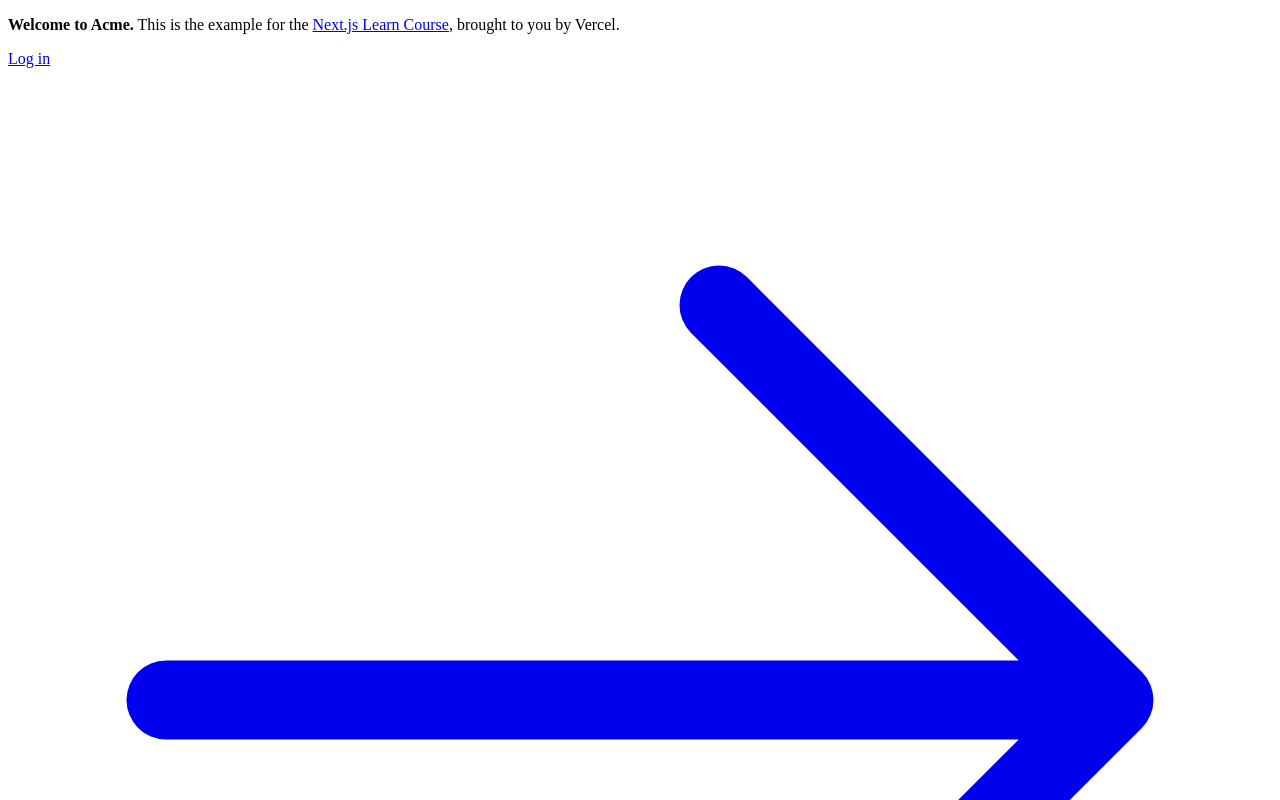
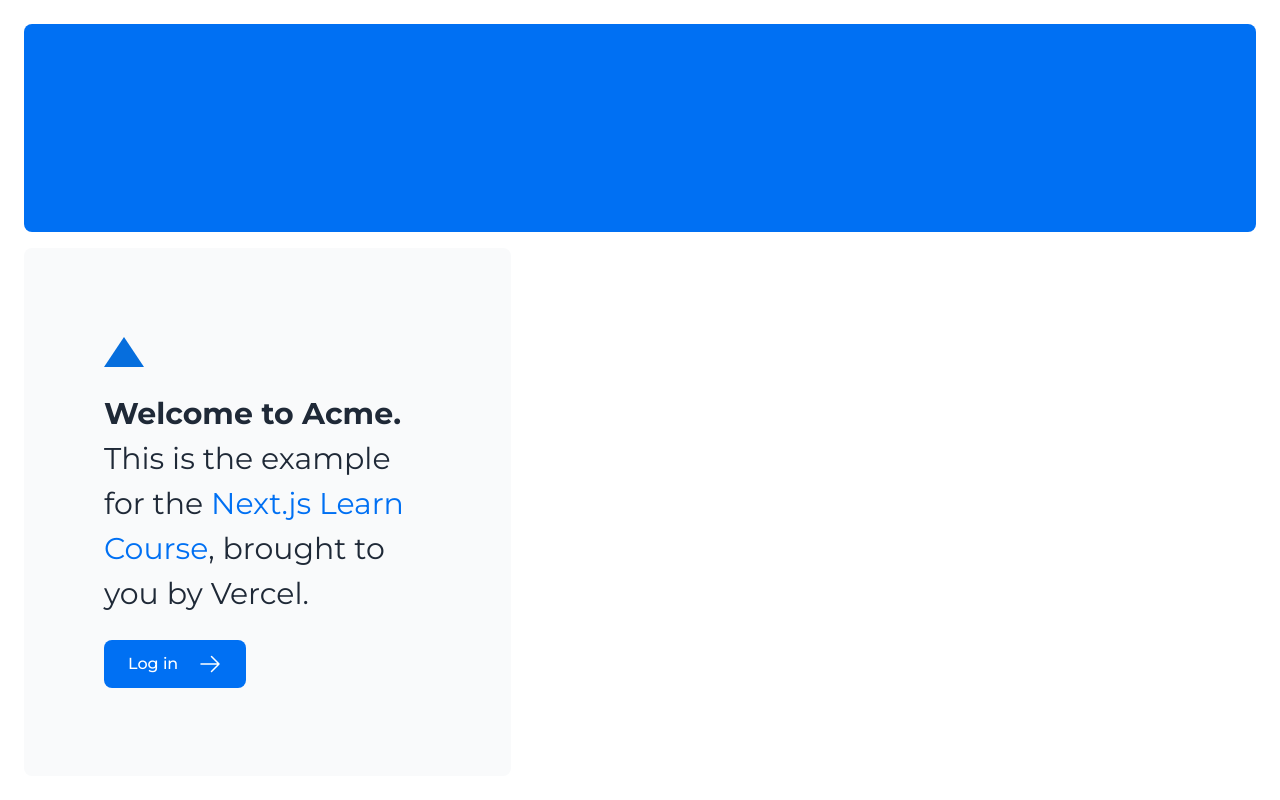
Before and after one commit to Ferclemens/nextjs14-dashboard, a Next.js app: page / in a window 1280 px wide. Shown: the top 800 px of the page. Built offline with nearby package versions, Linux system fonts and the light colour scheme.

Commit message:
add styles - chapter 2

```diff
--- a/app/layout.tsx
+++ b/app/layout.tsx
@@ -1,3 +1,6 @@
+import { montserrat } from "./ui/invoices/fonts";
+import '@/app/ui/global.css'
+
 export default function RootLayout({
   children,
 }: {
@@ -5,7 +8,9 @@ export default function RootLayout({
 }) {
   return (
     <html lang="en">
-      <body>{children}</body>
+      <body className={`${montserrat.className} antialiased`}>
+        {children}
+      </body>
     </html>
   );
 }
--- a/app/page.tsx
+++ b/app/page.tsx
@@ -1,6 +1,7 @@
 import AcmeLogo from '@/app/ui/acme-logo';
 import { ArrowRightIcon } from '@heroicons/react/24/outline';
 import Link from 'next/link';
+import styles from '@/app/ui/home.module.css'
 
 export default function Page() {
   return (
@@ -10,6 +11,8 @@ export default function Page() {
       </div>
       <div className="mt-4 flex grow flex-col gap-4 md:flex-row">
         <div className="flex flex-col justify-center gap-6 rounded-lg bg-gray-50 px-6 py-10 md:w-2/5 md:px-20">
+        <div className={styles.shape}
+          />
           <p className={`text-xl text-gray-800 md:text-3xl md:leading-normal`}>
             <strong>Welcome to Acme.</strong> This is the example for the{' '}
             <a href="https://nextjs.org/learn/" className="text-blue-500">
--- /dev/null
+++ b/app/ui/home.module.css
@@ -0,0 +1,7 @@
+.shape {
+    height: 0;
+    width: 0;
+    border-bottom: 30px solid rgb(6, 110, 221);
+    border-left: 20px solid transparent;
+    border-right: 20px solid transparent;
+  }
--- /dev/null
+++ b/app/ui/invoices/fonts.ts
@@ -0,0 +1,3 @@
+import { Montserrat } from 'next/font/google'
+
+export const montserrat = Montserrat({subsets: ['latin']})
```
